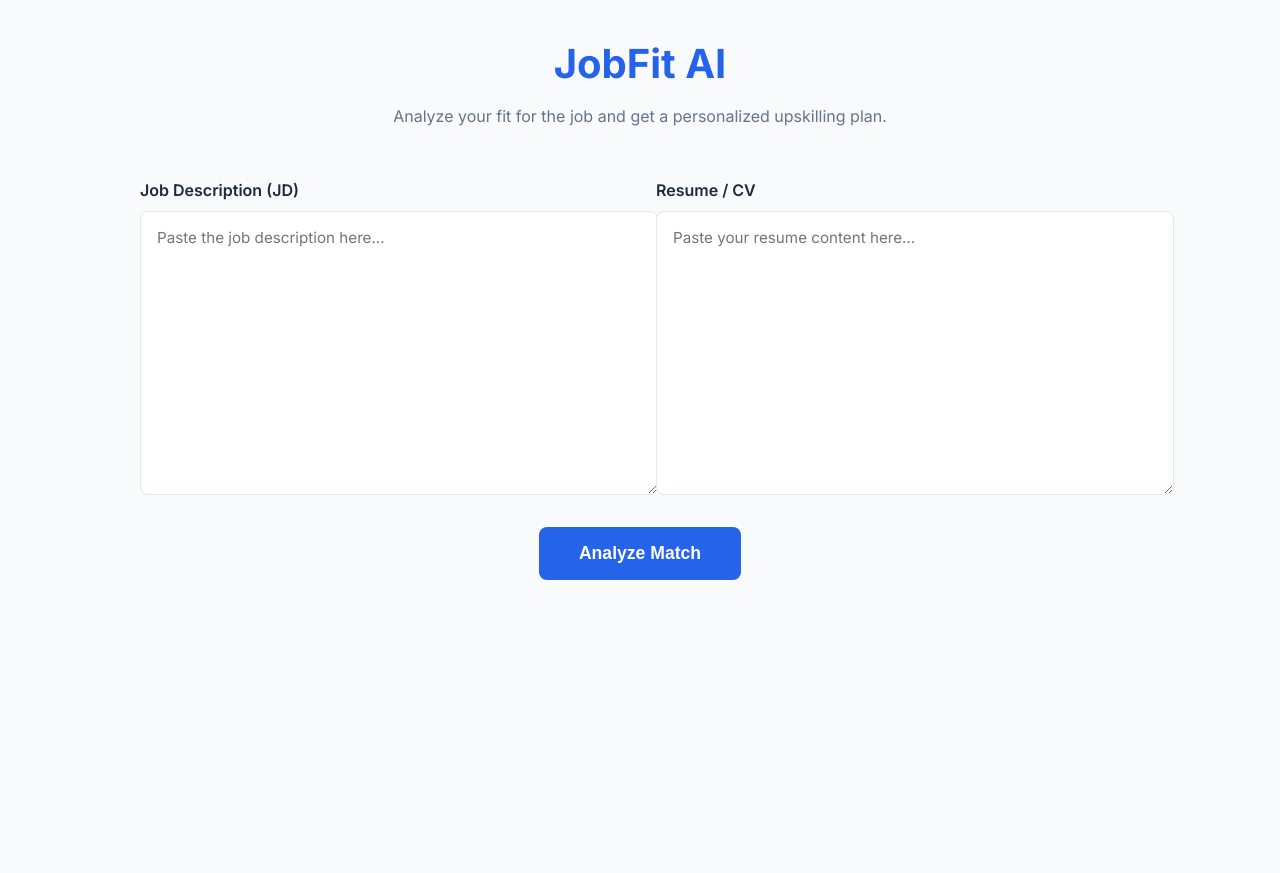
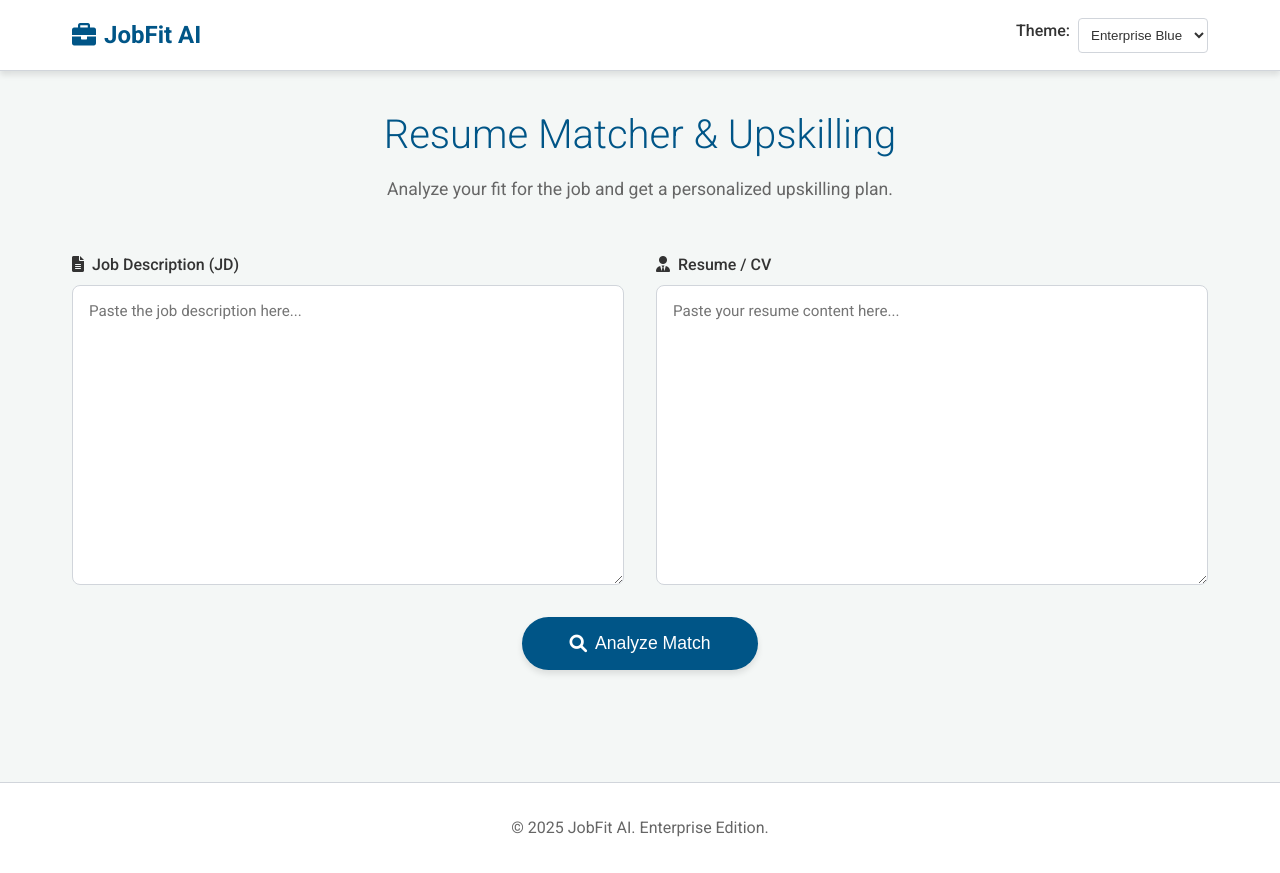
Before and after one commit to vik20000in/JOBFIT-AI, a Flask app: page / in a window 1280 px wide. Before the commit the page ends 580 px from the top, so only its background shows below. Run offline with Flask 3, Linux system fonts and the light colour scheme.

Commit message:
Update UI to Enterprise Wipro theme

```diff
--- a/static/script.js
+++ b/static/script.js
@@ -4,13 +4,24 @@ document.addEventListener('DOMContentLoaded', () => {
     const resumeInput = document.getElementById('resume-text');
     const errorMsg = document.getElementById('error-msg');
     const resultsSection = document.getElementById('results-section');
+    const themeSelect = document.getElementById('theme-select');
+
+    // Theme Switching Logic
+    themeSelect.addEventListener('change', (e) => {
+        const theme = e.target.value;
+        if (theme === 'wipro') {
+            document.documentElement.removeAttribute('data-theme');
+        } else {
+            document.documentElement.setAttribute('data-theme', theme);
+        }
+    });
 
     analyzeBtn.addEventListener('click', async () => {
         // Reset UI
         errorMsg.classList.add('hidden');
         resultsSection.classList.add('hidden');
         analyzeBtn.disabled = true;
-        analyzeBtn.textContent = "Analyzing...";
+        analyzeBtn.innerHTML = '<i class="fas fa-spinner fa-spin"></i> Analyzing...';
 
         const jdText = jdInput.value.trim();
         const resumeText = resumeInput.value.trim();
@@ -56,12 +67,39 @@ document.addEventListener('DOMContentLoaded', () => {
 
     function resetButton() {
         analyzeBtn.disabled = false;
-        analyzeBtn.textContent = "Analyze Match";
+        analyzeBtn.innerHTML = '<i class="fas fa-search"></i> Analyze Match';
     }
 
     function displayResults(data) {
-        // Update Score
-        document.getElementById('score-value').textContent = data.score;
+        resultsSection.classList.remove('hidden');
+
+        // Update Score with Animation
+        const scoreValue = document.getElementById('score-value');
+        const circle = document.querySelector('.progress-ring__circle');
+        const radius = circle.r.baseVal.value;
+        const circumference = radius * 2 * Math.PI;
+
+        circle.style.strokeDasharray = `${circumference} ${circumference}`;
+        circle.style.strokeDashoffset = circumference;
+
+        const offset = circumference - (data.score / 100) * circumference;
+
+        // Animate the number
+        let currentScore = 0;
+        const interval = setInterval(() => {
+            if (currentScore >= data.score) {
+                clearInterval(interval);
+                scoreValue.textContent = data.score;
+            } else {
+                currentScore++;
+                scoreValue.textContent = currentScore;
+            }
+        }, 20);
+
+        // Animate the circle
+        setTimeout(() => {
+            circle.style.strokeDashoffset = offset;
+        }, 100);
 
         // Update Matched Skills
         const matchedList = document.getElementById('matched-skills-list');
@@ -71,7 +109,7 @@ document.addEventListener('DOMContentLoaded', () => {
         } else {
             data.matched_skills.forEach(skill => {
                 const li = document.createElement('li');
-                li.textContent = skill;
+                li.innerHTML = `<i class="fas fa-check"></i> ${skill}`;
                 matchedList.appendChild(li);
             });
         }
@@ -84,7 +122,7 @@ document.addEventListener('DOMContentLoaded', () => {
         } else {
             data.missing_skills.forEach(skill => {
                 const li = document.createElement('li');
-                li.textContent = skill;
+                li.innerHTML = `<i class="fas fa-times"></i> ${skill}`;
                 missingList.appendChild(li);
             });
         }
--- a/static/style.css
+++ b/static/style.css
@@ -1,33 +1,117 @@
 :root {
-    --primary-color: #2563eb;
-    --primary-hover: #1d4ed8;
-    --bg-color: #f8fafc;
+    /* Default Theme: Wipro Enterprise */
+    --primary-color: #005587; /* Deep Blue */
+    --secondary-color: #00A9CE; /* Cyan */
+    --accent-color: #88C425; /* Green */
+    --bg-color: #f4f7f6;
     --card-bg: #ffffff;
-    --text-main: #1e293b;
-    --text-muted: #64748b;
-    --border-color: #e2e8f0;
+    --text-main: #333333;
+    --text-muted: #666666;
+    --border-color: #d1d5db;
+    --success-color: #28a745;
+    --warning-color: #ffc107;
+    --danger-color: #dc3545;
+    --nav-bg: #ffffff;
+    --nav-text: #005587;
+    --shadow: 0 4px 6px rgba(0, 0, 0, 0.1);
+    --font-family: 'Roboto', sans-serif;
+}
+
+[data-theme="dark"] {
+    --primary-color: #3b82f6;
+    --secondary-color: #60a5fa;
+    --accent-color: #10b981;
+    --bg-color: #0f172a;
+    --card-bg: #1e293b;
+    --text-main: #f1f5f9;
+    --text-muted: #94a3b8;
+    --border-color: #334155;
     --success-color: #10b981;
     --warning-color: #f59e0b;
     --danger-color: #ef4444;
+    --nav-bg: #1e293b;
+    --nav-text: #f1f5f9;
+    --shadow: 0 4px 6px rgba(0, 0, 0, 0.3);
+}
+
+[data-theme="minimal"] {
+    --primary-color: #000000;
+    --secondary-color: #333333;
+    --accent-color: #666666;
+    --bg-color: #ffffff;
+    --card-bg: #ffffff;
+    --text-main: #000000;
+    --text-muted: #666666;
+    --border-color: #000000;
+    --success-color: #000000;
+    --warning-color: #000000;
+    --danger-color: #000000;
+    --nav-bg: #ffffff;
+    --nav-text: #000000;
+    --shadow: none;
+    --border-radius: 0;
 }
 
 * {
-    box-sizing: border_box;
+    box-sizing: border-box;
     margin: 0;
     padding: 0;
 }
 
 body {
-    font-family: 'Inter', sans-serif;
+    font-family: var(--font-family);
     background-color: var(--bg-color);
     color: var(--text-main);
     line-height: 1.6;
+    transition: background-color 0.3s, color 0.3s;
+}
+
+/* Navbar */
+.navbar {
+    background-color: var(--nav-bg);
+    color: var(--nav-text);
+    padding: 1rem 0;
+    box-shadow: var(--shadow);
+    margin-bottom: 2rem;
+    border-bottom: 1px solid var(--border-color);
+}
+
+.nav-container {
+    max-width: 1200px;
+    margin: 0 auto;
+    padding: 0 2rem;
+    display: flex;
+    justify-content: space-between;
+    align-items: center;
+}
+
+.logo {
+    font-size: 1.5rem;
+    font-weight: 700;
+    display: flex;
+    align-items: center;
+    gap: 0.5rem;
+}
+
+.theme-selector {
+    display: flex;
+    align-items: center;
+    gap: 0.5rem;
+}
+
+.theme-selector select {
+    padding: 0.5rem;
+    border-radius: 4px;
+    border: 1px solid var(--border-color);
+    background-color: var(--card-bg);
+    color: var(--text-main);
+    cursor: pointer;
 }
 
 .container {
-    max-width: 1000px;
+    max-width: 1200px;
     margin: 0 auto;
-    padding: 2rem;
+    padding: 0 2rem 4rem;
 }
 
 header {
@@ -39,10 +123,12 @@ header h1 {
     font-size: 2.5rem;
     color: var(--primary-color);
     margin-bottom: 0.5rem;
+    font-weight: 300;
 }
 
 header p {
     color: var(--text-muted);
+    font-size: 1.1rem;
 }
 
 .input-section {
@@ -64,26 +150,32 @@ header p {
 }
 
 label {
-    font-weight: 600;
+    font-weight: 500;
     margin-bottom: 0.5rem;
     color: var(--text-main);
+    display: flex;
+    align-items: center;
+    gap: 0.5rem;
 }
 
 textarea {
     width: 100%;
-    height: 250px;
+    height: 300px;
     padding: 1rem;
     border: 1px solid var(--border-color);
-    border-radius: 0.5rem;
+    border-radius: 8px;
     font-family: inherit;
     resize: vertical;
     font-size: 0.95rem;
+    background-color: var(--card-bg);
+    color: var(--text-main);
+    transition: border-color 0.3s, box-shadow 0.3s;
 }
 
 textarea:focus {
     outline: none;
     border-color: var(--primary-color);
-    box-shadow: 0 0 0 3px rgba(37, 99, 235, 0.1);
+    box-shadow: 0 0 0 3px rgba(0, 85, 135, 0.1);
 }
 
 .action-section {
@@ -95,34 +187,34 @@ button {
     background-color: var(--primary-color);
     color: white;
     border: none;
-    padding: 1rem 2.5rem;
+    padding: 1rem 3rem;
     font-size: 1.1rem;
-    font-weight: 600;
-    border-radius: 0.5rem;
+    font-weight: 500;
+    border-radius: 50px;
     cursor: pointer;
-    transition: background-color 0.2s;
+    transition: background-color 0.3s, transform 0.1s;
+    box-shadow: var(--shadow);
+    display: inline-flex;
+    align-items: center;
+    gap: 0.5rem;
 }
 
 button:hover {
-    background-color: var(--primary-hover);
+    background-color: var(--secondary-color);
+    transform: translateY(-2px);
 }
 
-.error {
-    color: var(--danger-color);
-    margin-top: 1rem;
-    font-weight: 500;
-}
-
-.hidden {
-    display: none;
+button:active {
+    transform: translateY(0);
 }
 
 /* Results Section */
 .results-section {
-    background: var(--card-bg);
+    background-color: var(--card-bg);
     padding: 2rem;
-    border-radius: 1rem;
-    box-shadow: 0 4px 6px -1px rgba(0, 0, 0, 0.1);
+    border-radius: 12px;
+    box-shadow: var(--shadow);
+    border: 1px solid var(--border-color);
 }
 
 .score-card {
@@ -130,97 +222,120 @@ button:hover {
     margin-bottom: 2rem;
 }
 
-.score-circle {
-    font-size: 3rem;
-    font-weight: 700;
-    color: var(--primary-color);
-    margin-top: 0.5rem;
+.score-card h2 {
+    color: var(--text-main);
+    margin-bottom: 1rem;
+}
+
+/* Circular Progress Bar */
+.score-circle-container {
+    position: relative;
+    width: 120px;
+    height: 120px;
+    margin: 0 auto;
+}
+
+.progress-ring__circle-bg {
+    stroke: var(--border-color);
+}
+
+.progress-ring__circle {
+    stroke: var(--primary-color);
+    transition: stroke-dashoffset 0.5s ease-in-out;
+    transform: rotate(-90deg);
+    transform-origin: 50% 50%;
+}
+
+.score-text {
+    position: absolute;
+    top: 50%;
+    left: 50%;
+    transform: translate(-50%, -50%);
+    font-size: 1.5rem;
+    font-weight: bold;
+    color: var(--text-main);
 }
 
 .skills-analysis {
     display: grid;
     grid-template-columns: 1fr 1fr;
     gap: 2rem;
-    margin-bottom: 3rem;
+    margin-bottom: 2rem;
+}
+
+.skill-box {
+    padding: 1.5rem;
+    border-radius: 8px;
+    background-color: var(--bg-color);
+    border: 1px solid var(--border-color);
 }
 
 .skill-box h3 {
     margin-bottom: 1rem;
-    padding-bottom: 0.5rem;
-    border-bottom: 2px solid var(--border-color);
+    display: flex;
+    align-items: center;
+    gap: 0.5rem;
+}
+
+.skill-box.matched h3 {
+    color: var(--success-color);
+}
+
+.skill-box.missing h3 {
+    color: var(--warning-color);
 }
 
 .skill-box ul {
     list-style: none;
+}
+
+.skill-box li {
+    padding: 0.5rem 0;
+    border-bottom: 1px solid var(--border-color);
+}
+
+.skill-box li:last-child {
+    border-bottom: none;
+}
+
+.upskilling-plan {
+    margin-top: 2rem;
+}
+
+.upskilling-plan h2 {
+    margin-bottom: 1rem;
+    color: var(--primary-color);
     display: flex;
-    flex-wrap: wrap;
+    align-items: center;
     gap: 0.5rem;
 }
 
-.skill-box li {
-    padding: 0.25rem 0.75rem;
-    border-radius: 999px;
-    font-size: 0.9rem;
-    font-weight: 500;
+.plan-item {
+    background-color: var(--bg-color);
+    padding: 1rem;
+    margin-bottom: 1rem;
+    border-radius: 8px;
+    border-left: 4px solid var(--secondary-color);
 }
 
-.matched li {
-    background-color: #dcfce7;
-    color: #166534;
-}
-
-.missing li {
-    background-color: #fee2e2;
-    color: #991b1b;
-}
-
-/* Upskilling Plan */
-.upskilling-plan h2 {
-    margin-bottom: 1.5rem;
-    text-align: center;
-}
-
-.plan-item {
-    border: 1px solid var(--border-color);
-    border-radius: 0.5rem;
-    padding: 1.5rem;
-    margin-bottom: 1rem;
-    display: flex;
-    justify-content: space-between;
-    align-items: center;
-    background-color: #f8fafc;
-}
-
-.plan-info h4 {
-    font-size: 1.1rem;
-    margin-bottom: 0.25rem;
+.plan-item h4 {
     color: var(--text-main);
-}
-
-.plan-info p {
-    color: var(--text-muted);
-    font-size: 0.9rem;
-    margin-bottom: 0.25rem;
-}
-
-.plan-meta {
-    text-align: right;
-    min-width: 150px;
-}
-
-.timeline {
-    display: block;
-    font-weight: 600;
-    color: var(--primary-color);
     margin-bottom: 0.5rem;
 }
 
-.course-link {
-    color: var(--primary-color);
-    text-decoration: none;
+.plan-item p {
+    color: var(--text-muted);
     font-size: 0.9rem;
 }
 
-.course-link:hover {
-    text-decoration: underline;
+.hidden {
+    display: none;
 }
+
+footer {
+    text-align: center;
+    padding: 2rem;
+    color: var(--text-muted);
+    border-top: 1px solid var(--border-color);
+    background-color: var(--nav-bg);
+}
--- a/templates/index.html
+++ b/templates/index.html
@@ -5,53 +5,76 @@
     <meta name="viewport" content="width=device-width, initial-scale=1.0">
     <title>JobFit AI - Resume Matcher & Upskilling</title>
     <link rel="stylesheet" href="{{ url_for('static', filename='style.css') }}">
-    <link href="https://fonts.googleapis.com/css2?family=Inter:wght@400;600;700&display=swap" rel="stylesheet">
+    <link href="https://fonts.googleapis.com/css2?family=Roboto:wght@300;400;500;700&display=swap" rel="stylesheet">
+    <link rel="stylesheet" href="https://cdnjs.cloudflare.com/ajax/libs/font-awesome/6.0.0/css/all.min.css">
 </head>
 <body>
+    <nav class="navbar">
+        <div class="nav-container">
+            <div class="logo">
+                <i class="fas fa-briefcase"></i> JobFit AI
+            </div>
+            <div class="theme-selector">
+                <label for="theme-select">Theme:</label>
+                <select id="theme-select">
+                    <option value="wipro">Enterprise Blue</option>
+                    <option value="dark">Modern Dark</option>
+                    <option value="minimal">Clean Minimal</option>
+                </select>
+            </div>
+        </div>
+    </nav>
+
     <div class="container">
         <header>
-            <h1>JobFit AI</h1>
+            <h1>Resume Matcher & Upskilling</h1>
             <p>Analyze your fit for the job and get a personalized upskilling plan.</p>
         </header>
 
         <main>
             <div class="input-section">
                 <div class="input-group">
-                    <label for="jd-text">Job Description (JD)</label>
+                    <label for="jd-text"><i class="fas fa-file-alt"></i> Job Description (JD)</label>
                     <textarea id="jd-text" placeholder="Paste the job description here..."></textarea>
                 </div>
                 <div class="input-group">
-                    <label for="resume-text">Resume / CV</label>
+                    <label for="resume-text"><i class="fas fa-user-tie"></i> Resume / CV</label>
                     <textarea id="resume-text" placeholder="Paste your resume content here..."></textarea>
                 </div>
             </div>
 
             <div class="action-section">
-                <button id="analyze-btn">Analyze Match</button>
+                <button id="analyze-btn"><i class="fas fa-search"></i> Analyze Match</button>
                 <p id="error-msg" class="error hidden"></p>
             </div>
 
             <div id="results-section" class="results-section hidden">
                 <div class="score-card">
                     <h2>Match Score</h2>
-                    <div class="score-circle">
-                        <span id="score-value">0</span>%
+                    <div class="score-circle-container">
+                        <svg class="progress-ring" width="120" height="120">
+                            <circle class="progress-ring__circle-bg" stroke="grey" stroke-width="8" fill="transparent" r="52" cx="60" cy="60"/>
+                            <circle class="progress-ring__circle" stroke="blue" stroke-width="8" fill="transparent" r="52" cx="60" cy="60"/>
+                        </svg>
+                        <div class="score-text">
+                            <span id="score-value">0</span>%
+                        </div>
                     </div>
                 </div>
 
                 <div class="skills-analysis">
                     <div class="skill-box matched">
-                        <h3>✅ Matched Skills</h3>
+                        <h3><i class="fas fa-check-circle"></i> Matched Skills</h3>
                         <ul id="matched-skills-list"></ul>
                     </div>
                     <div class="skill-box missing">
-                        <h3>⚠️ Missing Skills</h3>
+                        <h3><i class="fas fa-exclamation-triangle"></i> Missing Skills</h3>
                         <ul id="missing-skills-list"></ul>
                     </div>
                 </div>
 
                 <div class="upskilling-plan">
-                    <h2>🚀 Upskilling Plan</h2>
+                    <h2><i class="fas fa-rocket"></i> Upskilling Plan</h2>
                     <div id="plan-container">
                         <!-- Plan items will be injected here -->
                     </div>
@@ -59,6 +82,11 @@
             </div>
         </main>
     </div>
+
+    <footer>
+        <p>&copy; 2025 JobFit AI. Enterprise Edition.</p>
+    </footer>
+
     <script src="{{ url_for('static', filename='script.js') }}"></script>
 </body>
 </html>
```
